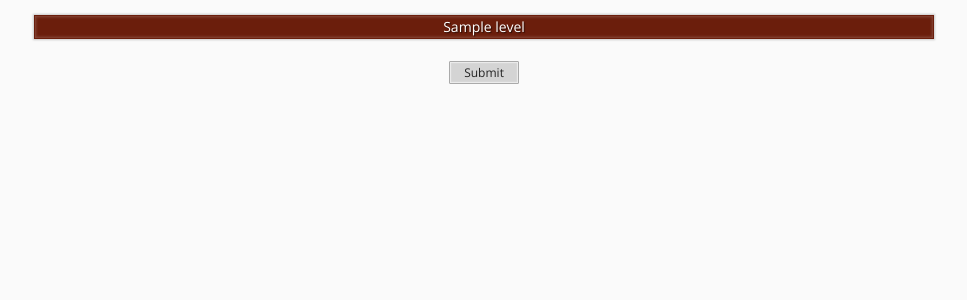
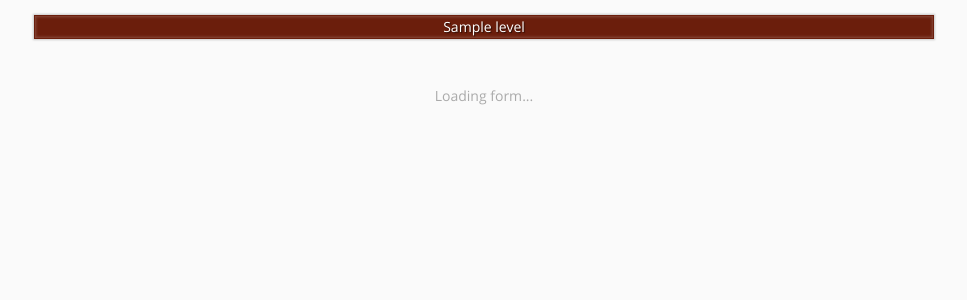
Before and after one commit to cjsmeele/HADDOCK-WebUI, a Flask app: template app/templates/form.html in a window 1280 px wide. Shown: the part 55-355 px from the top of the page, without its empty margins (156-1123 px from the left). Run offline with Flask 2, Linux system fonts and the light colour scheme; the template is opened without the code that fills it: most values are stand-ins (such as "Sample title", 1, 10 or a date in 2020); parts of the project's set-up code (start-up, migrations or seed data) failed here and were passed over.

Commit message:
Fixed: Hide form until all sections are rendered and access level is set

```diff
--- a/app/static/css/form.css
+++ b/app/static/css/form.css
@@ -18,6 +18,11 @@ div.warning {
 div.error {
 	background: #ebb;
 	border: 1px solid #c66;
+}
+
+div.loading > div {
+	width: 50%;
+	margin: 50px auto;
 }
 
 /* }}} */
--- a/app/static/css/main.css
+++ b/app/static/css/main.css
@@ -308,7 +308,7 @@ button:disabled
 /* }}} */
 /* Forms {{{ */
 
-form.nice {
+form {
 	display: block;
 }
 
--- a/app/static/js/form.js
+++ b/app/static/js/form.js
@@ -32,8 +32,8 @@ $(function(){
 
 		formLevelIndex = formLevels.indexOf(name);
 
-		var rowsToHide = $('.row:not([class~="level-' + name + '"]');
-		var rowsToShow = $('.row.level-' + name);
+		var rowsToHide = $('#haddockform .row:not([class~="level-' + name + '"]');
+		var rowsToShow = $('#haddockform .row.level-' + name);
 
 		if(Config.hideDisabledComponents){
 			rowsToHide.hide();
@@ -67,19 +67,25 @@ $(function(){
 		}
 	}
 
-	function toggleSection(section){
+	function toggleSection(section, batch){
 		var toggleButton = $(section).find('header > .togglebutton')[0];
 
 		if($(section).hasClass('folded')){
 			$(toggleButton).removeClass('fa-angle-double-up');
 			$(toggleButton).addClass('fa-angle-double-down');
 			$(section).removeClass('folded');
-			$($(section).find('.content')[0]).slideDown(80);
+			if(batch === true)
+				$($(section).find('.content')[0]).show();
+			else
+				$($(section).find('.content')[0]).slideDown(80);
 		}else{
 			$(toggleButton).removeClass('fa-angle-double-down');
 			$(toggleButton).addClass('fa-angle-double-up');
 			$(section).addClass('folded');
-			$($(section).find('.content')[0]).slideUp(80);
+			if(batch === true)
+				$($(section).find('.content')[0]).hide();
+			else
+				$($(section).find('.content')[0]).slideUp(80);
 		}
 	}
 
@@ -150,5 +156,12 @@ $(function(){
 		e.stopPropagation();
 	});
 
-	setLevel(formLevel, true);
+	window.setTimeout(function(){
+		// Fold all sections
+		$('#haddockform section').each(function(){ toggleSection(this, true); });
+		setLevel(formLevel, true);
+		$('.loading').hide();
+		$('#haddockform').removeClass('hidden');
+	}, 100);
+
 });
--- a/app/templates/form.html
+++ b/app/templates/form.html
@@ -9,9 +9,9 @@
 			'{{ level.name }}',
 			{% endfor -%}
 		];
-		var formLevelIndex = '{{ accesslevel_index }}';
+		var formLevelIndex = {{ accesslevel_index }};
 		var formLevel      = formLevels[formLevelIndex];
-		var userLevel      = '{{ user_accesslevel_index }}';
+		var userLevel      = {{ user_accesslevel_index }};
 
 		var Config = {
 			hideDisabledComponents: true
@@ -89,7 +89,13 @@
 
 	<div class="levelwarning warning hidden"></div>
 
-	<form id="haddockform" class="nice div60 haddock" method="post">
+	<div class="align-center loading">
+		<div>
+			<p class="grey cursor-default">Loading form...</p>
+		</div>
+	</div>
+
+	<form id="haddockform" class="nice div60 haddock hidden" method="post">
 	{% for component in model if not component.hidden recursive -%}
 		<div class="row
 			{%- for level in component.accesslevels -%}
```
